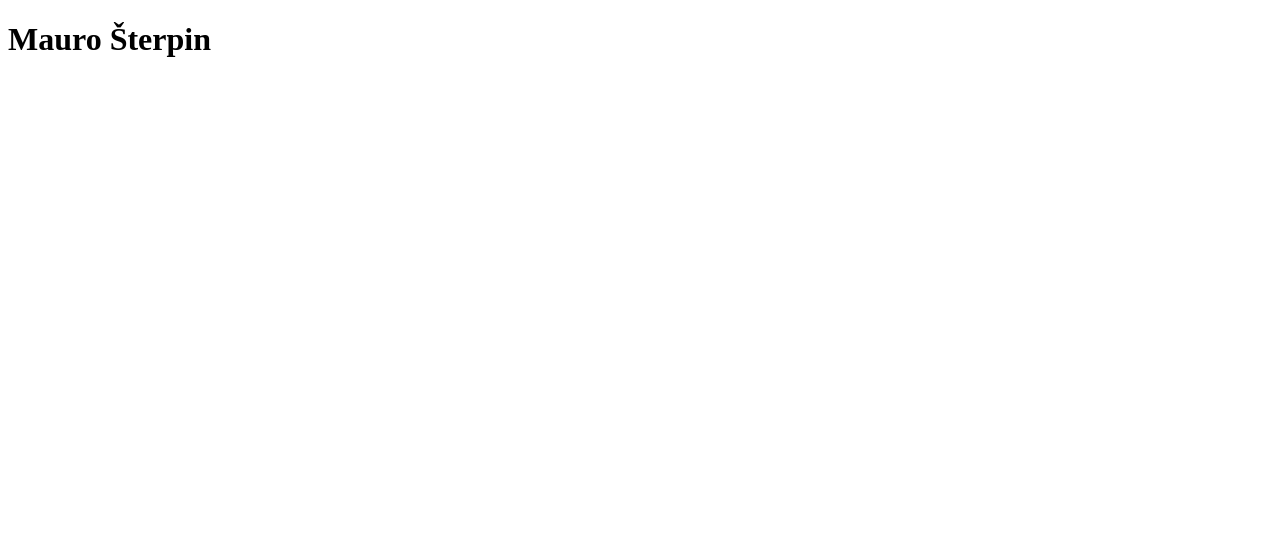
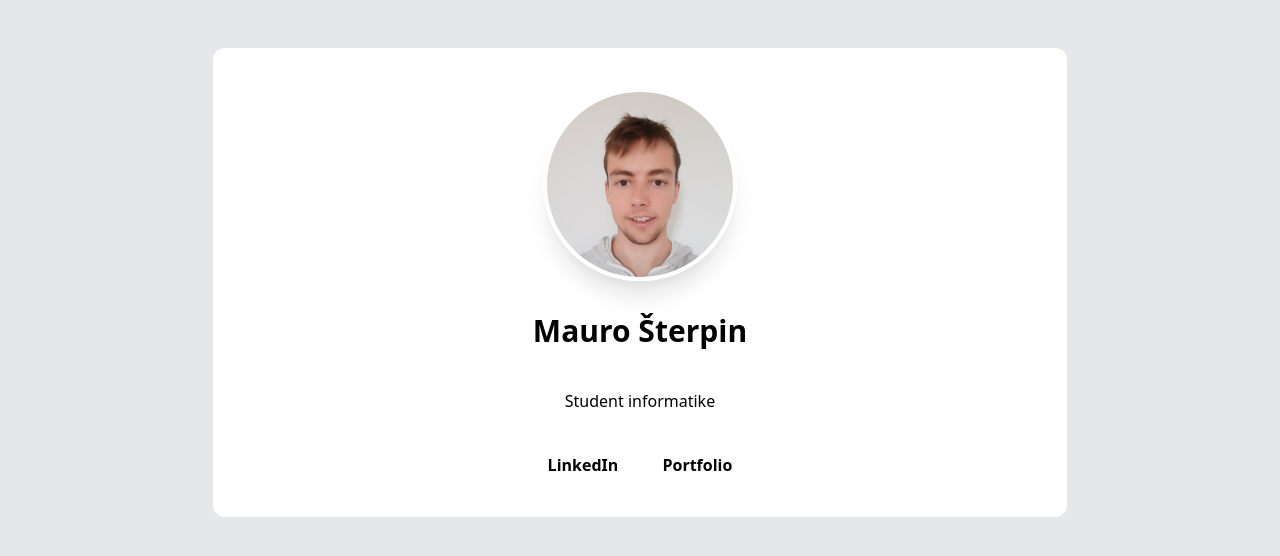
Before and after one commit to maurosterpin/maurosterpin.github.io, a plain HTML site: page index.html in a window 1280 px wide. Drawn offline with nearby package versions, Linux system fonts and the light colour scheme.

Commit message:
Dodan Tailwind

```diff
--- a/index.html
+++ b/index.html
@@ -5,8 +5,15 @@
     <meta http-equiv="X-UA-Compatible" content="IE=edge">
     <meta name="viewport" content="width=device-width, initial-scale=1.0">
     <title>Mauro Šterpin</title>
+    <link href="https://unpkg.com/tailwindcss@^2/dist/tailwind.min.css" rel="stylesheet">
 </head>
-<body>
-    <h1>Mauro Šterpin</h1>
-</body>
+<body class="bg-gray-200">
+    <div class=" rounded-xl bg-white w-8/12 mx-auto mt-12 text-center p-10">
+        <img src="img/profile.jpg" class="shadow-xl rounded-full w-3/12 mx-auto border-4 border-white">
+        <h1 class="text-3xl font-semibold mt-8">Mauro Šterpin</h1>
+        <div class="my-10">Student informatike</div>
+        <a class="rounded-full font-bold p-5 hover:bg-black hover:text-white cursor-pointer" href="#">LinkedIn</a>
+        <a class="rounded-full font-bold p-5 hover:bg-black hover:text-white cursor-pointer" href="#">Portfolio</a>
+        </div>
+    </body>
 </html>
```
Also changed, not shown: img/profile.jpg (added), main.css (added).
